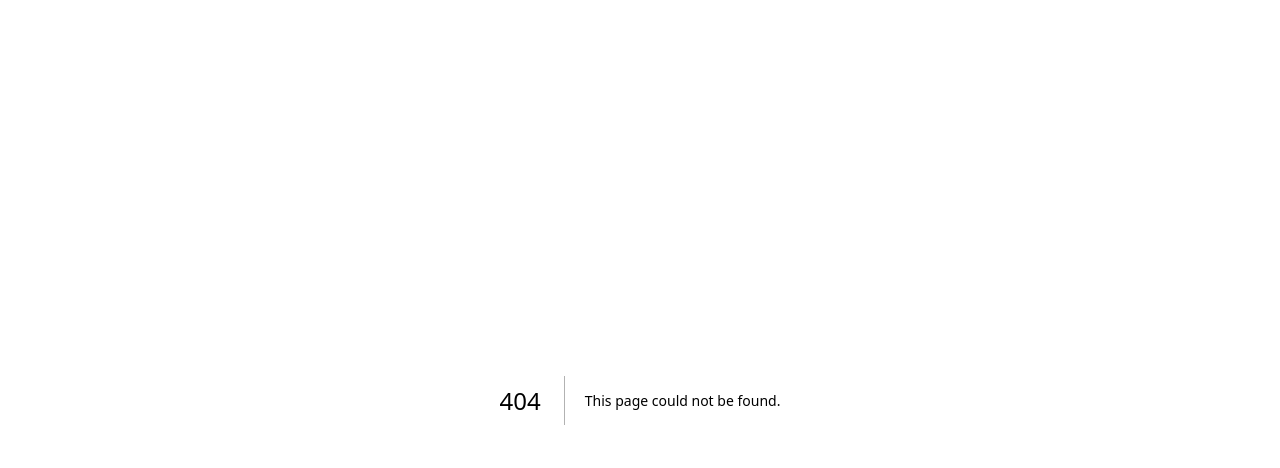
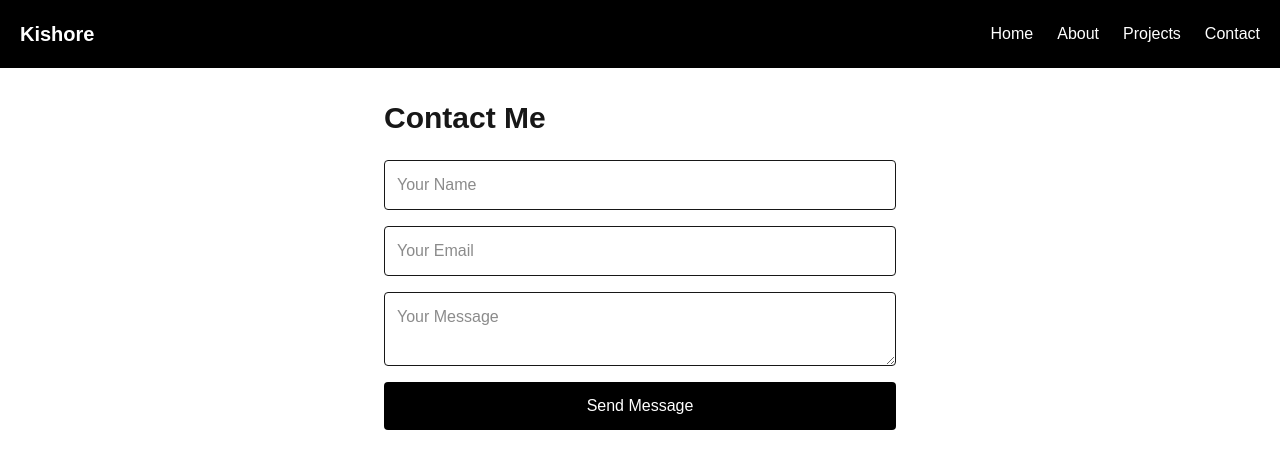
Before and after one commit to kishore-NG/my-portfolio, a Next.js app: page /contact in a window 1280 px wide. Before the commit this address had no page. Shown: the top 468 px of the page. Built offline with nearby package versions, Linux system fonts and the light colour scheme.

Commit message:
Initial portfolio

```diff
--- /dev/null
+++ b/app/about/page.tsx
@@ -0,0 +1,35 @@
+export default function About() {
+  return (
+    <div className="max-w-3xl mx-auto p-8">
+
+      <h1 className="text-4xl font-bold mb-6">About Me</h1>
+
+      <p className="text-gray-700 mb-4">
+        I'm Kishore, a passionate developer focused on building high-quality mobile and web applications.
+      </p>
+
+      <p className="text-gray-700 mb-4">
+        I specialize in Flutter, Node.js, and modern web technologies. I enjoy creating scalable systems and clean user interfaces.
+      </p>
+
+      <p className="text-gray-700">
+        Currently, I'm focused on building SaaS products and improving my full-stack development skills.
+      </p>
+
+      <div className="mt-8">
+  <h2 className="text-2xl font-semibold mb-4">Skills</h2>
+
+  <div className="flex flex-wrap gap-3">
+    <span className="px-3 py-1 bg-gray-200 rounded">Flutter</span>
+    <span className="px-3 py-1 bg-gray-200 rounded">Node.js</span>
+    <span className="px-3 py-1 bg-gray-200 rounded">Next.js</span>
+    <span className="px-3 py-1 bg-gray-200 rounded">MongoDB</span>
+  </div>
+</div>
+
+    </div>
+
+
+
+  );
+}
--- /dev/null
+++ b/app/api/contact/route.ts
@@ -0,0 +1,23 @@
+import { Resend } from "resend";
+
+const resend = new Resend(process.env.RESEND_API_KEY);
+
+export async function POST(req: Request) {
+  const { name, email, message } = await req.json();
+
+  try {
+    await resend.emails.send({
+      from: "onboarding@resend.dev",
+      to: "kishore@enandgate.com",
+      subject: `New message from ${name}`,
+      html: `
+        <p><strong>Email:</strong> ${email}</p>
+        <p>${message}</p>
+      `,
+    });
+
+    return Response.json({ success: true });
+  } catch (error) {
+    return Response.json({ error: "Failed" }, { status: 500 });
+  }
+}
--- /dev/null
+++ b/app/contact/page.tsx
@@ -0,0 +1,63 @@
+"use client";
+
+import { useState } from "react";
+
+export default function Contact() {
+  const [form, setForm] = useState({
+    name: "",
+    email: "",
+    message: "",
+  });
+
+  const handleChange = (e: any) => {
+    setForm({ ...form, [e.target.name]: e.target.value });
+  };
+
+  const handleSubmit = async (e: any) => {
+    e.preventDefault();
+
+    const res = await fetch("/api/contact", {
+      method: "POST",
+      body: JSON.stringify(form),
+    });
+
+    if (res.ok) {
+      alert("Message sent!");
+    } else {
+      alert("Something went wrong");
+    }
+  };
+
+  return (
+    <div className="max-w-xl mx-auto p-8">
+      <h1 className="text-3xl font-bold mb-6">Contact Me</h1>
+
+      <form onSubmit={handleSubmit} className="flex flex-col gap-4">
+        <input
+          name="name"
+          placeholder="Your Name"
+          onChange={handleChange}
+          className="p-3 border rounded"
+        />
+
+        <input
+          name="email"
+          placeholder="Your Email"
+          onChange={handleChange}
+          className="p-3 border rounded"
+        />
+
+        <textarea
+          name="message"
+          placeholder="Your Message"
+          onChange={handleChange}
+          className="p-3 border rounded"
+        />
+
+        <button className="bg-black text-white py-3 rounded hover:bg-gray-800">
+          Send Message
+        </button>
+      </form>
+    </div>
+  );
+}
--- a/app/layout.tsx
+++ b/app/layout.tsx
@@ -1,33 +1,29 @@
-import type { Metadata } from "next";
-import { Geist, Geist_Mono } from "next/font/google";
 import "./globals.css";
+import Navbar from "@/components/Navbar";
 
-const geistSans = Geist({
-  variable: "--font-geist-sans",
-  subsets: ["latin"],
-});
-
-const geistMono = Geist_Mono({
-  variable: "--font-geist-mono",
-  subsets: ["latin"],
-});
-
-export const metadata: Metadata = {
-  title: "Create Next App",
-  description: "Generated by create next app",
+export const metadata = {
+  title: "Kishore | Developer",
+  description: "Portfolio of Kishore",
+  openGraph: {
+    title: "Kishore Portfolio",
+    description: "Flutter & Full Stack Developer",
+    url: "https://your-site.vercel.app",
+    siteName: "Kishore Portfolio",
+    type: "website",
+  },
 };
 
 export default function RootLayout({
   children,
-}: Readonly<{
+}: {
   children: React.ReactNode;
-}>) {
+}) {
   return (
-    <html
-      lang="en"
-      className={`${geistSans.variable} ${geistMono.variable} h-full antialiased`}
-    >
-      <body className="min-h-full flex flex-col">{children}</body>
+    <html lang="en">
+      <body>
+        <Navbar />
+        {children}
+      </body>
     </html>
   );
 }
--- a/app/page.tsx
+++ b/app/page.tsx
@@ -1,65 +1,33 @@
-import Image from "next/image";
+import Link from "next/link";
 
 export default function Home() {
   return (
-    <div className="flex flex-col flex-1 items-center justify-center bg-zinc-50 font-sans dark:bg-black">
-      <main className="flex flex-1 w-full max-w-3xl flex-col items-center justify-between py-32 px-16 bg-white dark:bg-black sm:items-start">
-        <Image
-          className="dark:invert"
-          src="/next.svg"
-          alt="Next.js logo"
-          width={100}
-          height={20}
-          priority
-        />
-        <div className="flex flex-col items-center gap-6 text-center sm:items-start sm:text-left">
-          <h1 className="max-w-xs text-3xl font-semibold leading-10 tracking-tight text-black dark:text-zinc-50">
-            To get started, edit the page.tsx file.
-          </h1>
-          <p className="max-w-md text-lg leading-8 text-zinc-600 dark:text-zinc-400">
-            Looking for a starting point or more instructions? Head over to{" "}
-            <a
-              href="https://vercel.com/templates?framework=next.js&utm_source=create-next-app&utm_medium=appdir-template-tw&utm_campaign=create-next-app"
-              className="font-medium text-zinc-950 dark:text-zinc-50"
-            >
-              Templates
-            </a>{" "}
-            or the{" "}
-            <a
-              href="https://nextjs.org/learn?utm_source=create-next-app&utm_medium=appdir-template-tw&utm_campaign=create-next-app"
-              className="font-medium text-zinc-950 dark:text-zinc-50"
-            >
-              Learning
-            </a>{" "}
-            center.
-          </p>
-        </div>
-        <div className="flex flex-col gap-4 text-base font-medium sm:flex-row">
-          <a
-            className="flex h-12 w-full items-center justify-center gap-2 rounded-full bg-foreground px-5 text-background transition-colors hover:bg-[#383838] dark:hover:bg-[#ccc] md:w-[158px]"
-            href="https://vercel.com/new?utm_source=create-next-app&utm_medium=appdir-template-tw&utm_campaign=create-next-app"
-            target="_blank"
-            rel="noopener noreferrer"
-          >
-            <Image
-              className="dark:invert"
-              src="/vercel.svg"
-              alt="Vercel logomark"
-              width={16}
-              height={16}
-            />
-            Deploy Now
-          </a>
-          <a
-            className="flex h-12 w-full items-center justify-center rounded-full border border-solid border-black/[.08] px-5 transition-colors hover:border-transparent hover:bg-black/[.04] dark:border-white/[.145] dark:hover:bg-[#1a1a1a] md:w-[158px]"
-            href="https://nextjs.org/docs?utm_source=create-next-app&utm_medium=appdir-template-tw&utm_campaign=create-next-app"
-            target="_blank"
-            rel="noopener noreferrer"
-          >
-            Documentation
-          </a>
-        </div>
-      </main>
-    </div>
+    <main className="flex flex-col items-center justify-center min-h-screen bg-gray-100 text-center px-4">
+
+      <h1 className="text-5xl md:text-6xl font-bold mb-6">
+        Hi, I'm Kishore 👋
+      </h1>
+
+      <p className="text-lg md:text-xl text-gray-600 max-w-xl mb-6">
+        I build modern mobile and web applications with clean UI and scalable backend systems.
+      </p>
+
+      <div className="flex gap-4">
+        <Link
+          href="/projects"
+          className="px-6 py-3 bg-black text-white rounded-lg hover:bg-gray-800"
+        >
+          View Projects
+        </Link>
+
+        <Link
+          href="/contact"
+          className="px-6 py-3 border border-black rounded-lg hover:bg-black hover:text-white"
+        >
+          Contact Me
+        </Link>
+      </div>
+
+    </main>
   );
 }
--- /dev/null
+++ b/app/projects/page.tsx
@@ -0,0 +1,59 @@
+const projects = [
+  {
+    title: "Volunteer Management App",
+    description:
+      "A Flutter-based app to manage volunteers, events, and team challenges.",
+    tech: ["Flutter", "Node.js", "MongoDB"],
+    link: "#",
+  },
+  {
+    title: "Chat Application",
+    description:
+      "Real-time chat app using Socket.io with scalable backend architecture.",
+    tech: ["Flutter", "Node.js", "Socket.io"],
+    link: "#",
+  },
+];
+
+export default function Projects() {
+  return (
+    <div className="max-w-5xl mx-auto p-8">
+      <h1 className="text-4xl font-bold mb-8">Projects</h1>
+
+      <div className="grid md:grid-cols-2 gap-6">
+        {projects.map((project, index) => (
+          <div
+            key={index}
+            className="p-6 bg-white rounded-xl shadow hover:shadow-xl hover:-translate-y-1 transition"
+          >
+            <h2 className="text-2xl font-semibold mb-2">
+              {project.title}
+            </h2>
+
+            <p className="text-gray-600 mb-4">
+              {project.description}
+            </p>
+
+            <div className="flex flex-wrap gap-2 mb-4">
+              {project.tech.map((tech, i) => (
+                <span
+                  key={i}
+                  className="px-3 py-1 bg-gray-200 rounded text-sm"
+                >
+                  {tech}
+                </span>
+              ))}
+            </div>
+
+         <a
+  href={project.link}
+  className="inline-block mt-2 text-sm font-medium text-white bg-black px-4 py-2 rounded hover:bg-gray-800"
+>
+  View Project
+</a>
+          </div>
+        ))}
+      </div>
+    </div>
+  );
+}
--- /dev/null
+++ b/components/Navbar.tsx
@@ -0,0 +1,16 @@
+import Link from "next/link";
+
+export default function Navbar() {
+  return (
+    <nav className="flex justify-between items-center p-5 bg-black text-white">
+      <h1 className="text-xl font-bold">Kishore</h1>
+
+      <div className="flex gap-6">
+        <Link href="/">Home</Link>
+        <Link href="/about" className="hover:text-gray-400">About</Link>
+        <Link href="/projects">Projects</Link>
+        <Link href="/contact">Contact</Link>
+      </div>
+    </nav>
+  );
+}
--- a/package.json
+++ b/package.json
@@ -11,7 +11,8 @@
   "dependencies": {
     "next": "16.2.1",
     "react": "19.2.4",
-    "react-dom": "19.2.4"
+    "react-dom": "19.2.4",
+    "resend": "^6.9.4"
   },
   "devDependencies": {
     "@tailwindcss/postcss": "^4",
```
Also changed, not shown: 1 other file (tests, documents, lock files or other folders).
